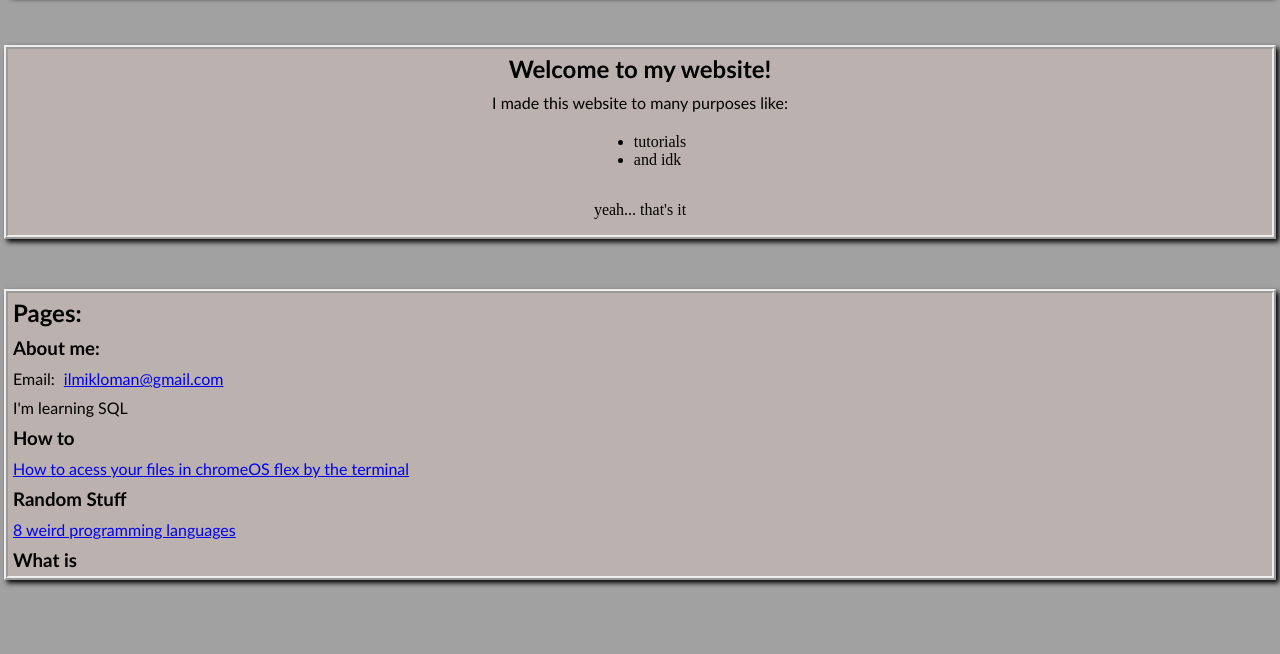
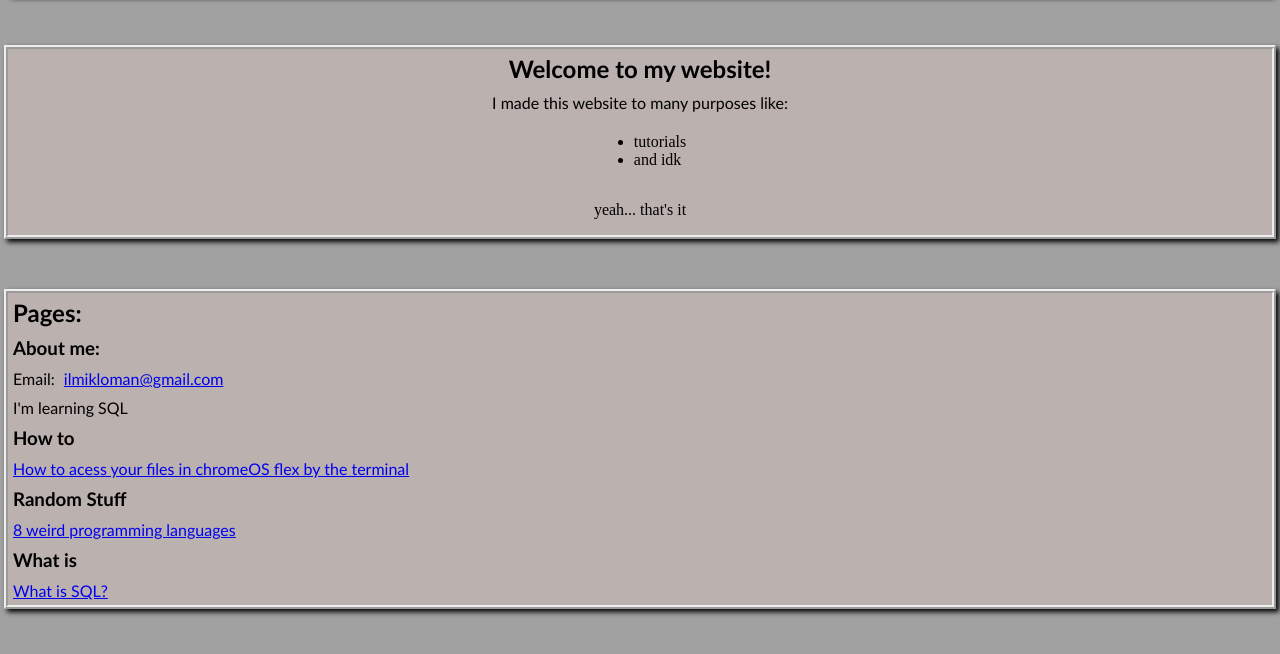
Before and after one commit to ilmiKLO/KLOwebsite, a plain HTML site: page index.html in a window 1280 px wide. Shown: the part 72-726 px from the top of the page. Drawn offline with Linux system fonts and the light colour scheme.

Commit message:
Update index.html

```diff
--- a/index.html
+++ b/index.html
@@ -32,6 +32,7 @@
             <h3 class="maintext">Random Stuff</h3>
             <a href="p0002.html" class="maintext">8 weird programming languages</a>
             <h3 class="maintext">What is</h3>
+            <a href="p0003.html" class="maintext">What is SQL?</a>
         </section>
     </main>
 </body>
```
